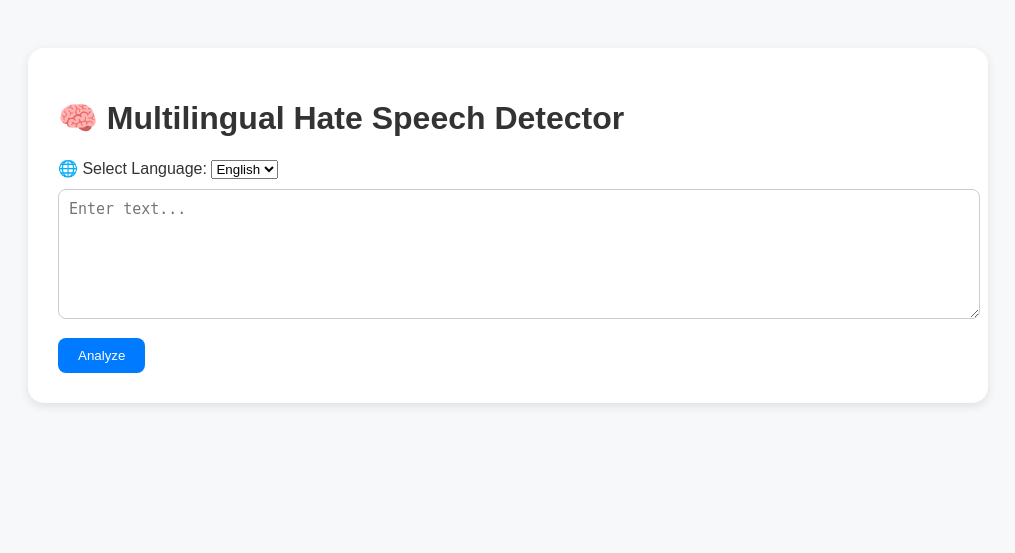
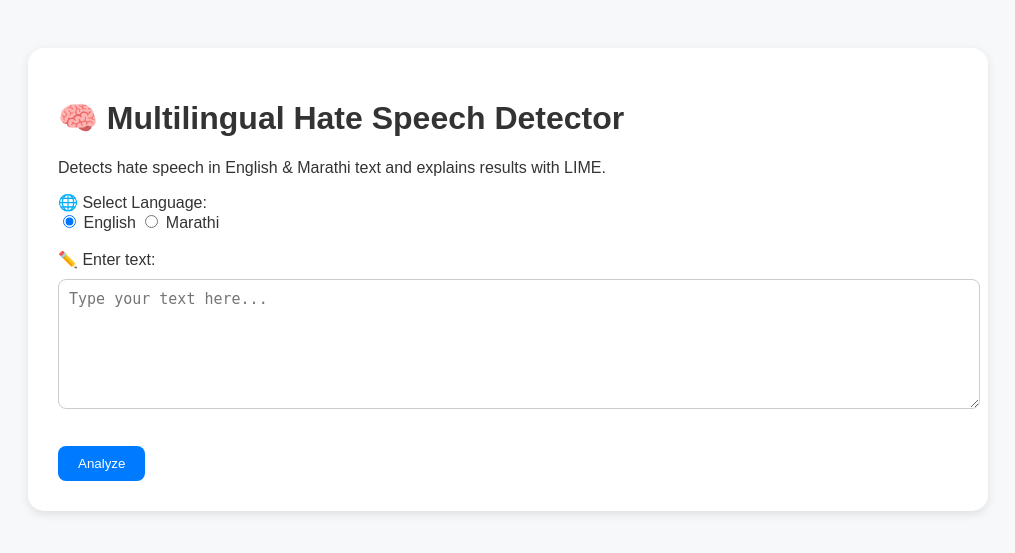
Before and after one commit to ArchitYad/NLP_Project_Hate_Speech, a FastAPI app: page / in a window 1280 px wide. Shown: the top 553 px of the page, without its empty margins (132-1147 px from the left). Run offline with FastAPI, Linux system fonts and the light colour scheme.

Commit message:
Update index.html

```diff
--- a/templates/index.html
+++ b/templates/index.html
@@ -1,37 +1,62 @@
 <!DOCTYPE html>
-<html>
+<html lang="en">
 <head>
+    <meta charset="UTF-8">
     <title>Multilingual Hate Speech Detector</title>
-  <link rel="stylesheet" href="/static/style.css" />
+    <link rel="stylesheet" href="/static/style.css">
 </head>
 <body>
     <div class="container">
         <h1>🧠 Multilingual Hate Speech Detector</h1>
+        <p>Detects hate speech in English & Marathi text and explains results with LIME.</p>
+
         <form method="post" action="/analyze">
-      <label for="lang">🌐 Select Language:</label>
-      <select name="lang" id="lang">
-        <option value="english" {{ 'selected' if lang == 'english' else '' }}>English</option>
-        <option value="marathi" {{ 'selected' if lang == 'marathi' else '' }}>Marathi</option>
-      </select>
+            <label for="language">🌐 Select Language:</label><br>
+            <input type="radio" id="english" name="language" value="English" checked>
+            <label for="english">English</label>
+            <input type="radio" id="marathi" name="language" value="Marathi">
+            <label for="marathi">Marathi</label><br><br>
 
-      <textarea name="text" rows="6" placeholder="Enter text...">{{ text or '' }}</textarea>
+            <label for="text">✏️ Enter text:</label><br>
+            <textarea name="text" id="text" rows="6" placeholder="Type your text here...">{{ original_text if original_text else '' }}</textarea><br><br>
+
             <button type="submit">Analyze</button>
         </form>
 
-    {% if prediction %}
-    <div class="result">
-      <h2>🧩 Prediction: {{ prediction }}</h2>
-      <p><strong>Confidence:</strong> {{ confidence }}</p>
-
-      <h3>🔢 Class Probabilities</h3>
+        {% if stages %}
+        <div class="stages">
+            <h2>🔹 Analysis Stages:</h2>
             <ul>
-        {% for label, prob in probs %}
-          <li>{{ label }} → {{ '%.2f'|format(prob*100) }}%</li>
+                {% for stage in stages %}
+                    <li><strong>{{ stage.stage }}:</strong> {{ stage.value if stage.value else "Loading..." }}</li>
                 {% endfor %}
             </ul>
+        </div>
+        {% endif %}
 
-      <h3>🧠 LIME Explanation</h3>
-      <iframe srcdoc="{{ explanation | safe }}" width="100%" height="500"></iframe>
+        {% if cleaned_text %}
+        <div class="cleaned">
+            <h2>🧹 Cleaned Text</h2>
+            <p>{{ cleaned_text }}</p>
+        </div>
+        {% endif %}
+
+        {% if pred_label %}
+        <div class="prediction">
+            <h2>🧩 Prediction</h2>
+            <p><strong>{{ pred_label }}</strong> with confidence:</p>
+            <ul>
+                {% for lbl, prob in probs|zip(labels) %}
+                    <li>{{ lbl }}: {{ '%.2f'|format(prob*100) }}%</li>
+                {% endfor %}
+            </ul>
+        </div>
+        {% endif %}
+
+        {% if lime_html %}
+        <div class="lime">
+            <h2>🧠 LIME Explanation</h2>
+            <iframe srcdoc="{{ lime_html|safe }}" width="100%" height="500px" style="border:none;"></iframe>
         </div>
         {% endif %}
     </div>
```
Lines whose indentation alone changed are shown as unchanged.
